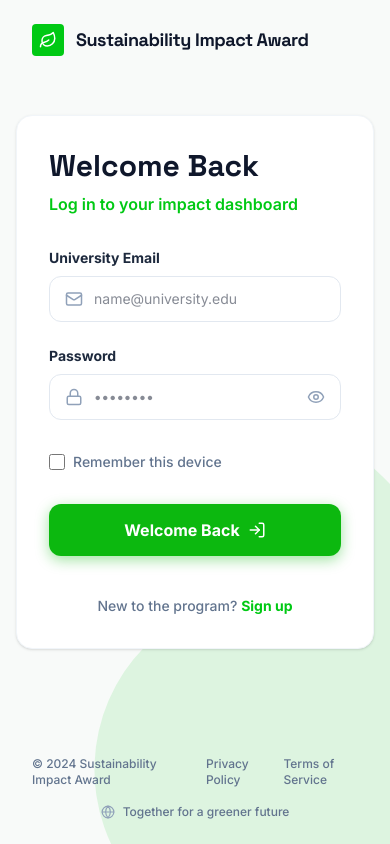
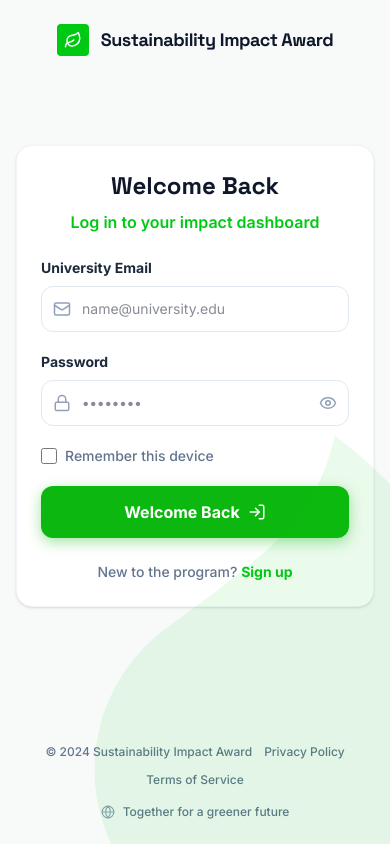
Before and after one commit to chuckabox/GreenWorld, a React (Vite) app: page /login in a window 390 px wide. Built offline with nearby package versions, Linux system fonts and the light colour scheme.

Commit message:
login page responsive

```diff
--- a/src/pages/LoginPage.tsx
+++ b/src/pages/LoginPage.tsx
@@ -1,90 +1,107 @@
-import React, { useState } from 'react';
-import { Link, useNavigate } from 'react-router-dom';
-import { Leaf, Mail, Lock, Eye, EyeOff, LogIn, Globe } from 'lucide-react';
-import { StoredUser } from '../types';
-import demoAccounts from '../data/demoAccounts.json';
+import React, { useState } from "react";
+import { Link, useNavigate } from "react-router-dom";
+import { Leaf, Mail, Lock, Eye, EyeOff, LogIn, Globe } from "lucide-react";
+import { StoredUser } from "../types";
+import demoAccounts from "../data/demoAccounts.json";
 
-export const LoginPage = ({ onLogin }: { onLogin?: (email: string) => void }) => {
-  const [email, setEmail] = useState('');
-  const [password, setPassword] = useState('');
+export const LoginPage = ({
+  onLogin,
+}: {
+  onLogin?: (email: string) => void;
+}) => {
+  const [email, setEmail] = useState("");
+  const [password, setPassword] = useState("");
   const [showPassword, setShowPassword] = useState(false);
-  const [error, setError] = useState('');
+  const [error, setError] = useState("");
   const navigate = useNavigate();
 
   const handleLogin = (e: React.FormEvent) => {
     e.preventDefault();
-    setError('');
+    setError("");
 
-    const storedUsers: StoredUser[] = JSON.parse(localStorage.getItem('users') || '[]');
+    const storedUsers: StoredUser[] = JSON.parse(
+      localStorage.getItem("users") || "[]",
+    );
     const demoUsers = demoAccounts as StoredUser[];
 
     const usersByEmail = new Map<string, StoredUser>();
-    for (const existing of storedUsers) {
+    for (const existing of storedUsers)
       usersByEmail.set(existing.email.toLowerCase(), existing);
-    }
     for (const demoUser of demoUsers) {
       const key = demoUser.email.toLowerCase();
-      if (!usersByEmail.has(key)) {
-        usersByEmail.set(key, demoUser);
-      }
+      if (!usersByEmail.has(key)) usersByEmail.set(key, demoUser);
     }
 
     const users = Array.from(usersByEmail.values());
-    if (users.length !== storedUsers.length) {
-      localStorage.setItem('users', JSON.stringify(users));
-    }
+    if (users.length !== storedUsers.length)
+      localStorage.setItem("users", JSON.stringify(users));
 
-    const user = users.find((candidate) => candidate.email.toLowerCase() === email.toLowerCase());
-
-    if (!user) {
-      setError('No account found for that email. Please sign up first.');
-      return;
-    }
-
-    if (user.password && user.password !== password) {
-      setError('Incorrect password. Please try again.');
-      return;
-    }
+    const user = users.find(
+      (c) => c.email.toLowerCase() === email.toLowerCase(),
+    );
+    if (!user)
+      return setError("No account found for that email. Please sign up first.");
+    if (user.password && user.password !== password)
+      return setError("Incorrect password. Please try again.");
 
     if (onLogin) onLogin(email);
-    navigate('/dashboard');
+    navigate("/dashboard");
   };
 
   return (
     <div className="min-h-screen bg-[#f8faf9] font-sans flex flex-col relative overflow-hidden">
       {/* Background Graphic */}
-      <div className="absolute -bottom-48 -right-48 text-[#00c914] opacity-[0.1] -z-0 pointer-events-none transform rotate-[-25deg]">
+      <div className="absolute -bottom-48 -right-48 text-[#00c914] opacity-[0.08] -z-0 pointer-events-none transform rotate-[-25deg]">
         <Leaf strokeWidth={0} fill="currentColor" size={600} />
       </div>
 
       {/* Header */}
-      <header className="px-8 py-6 flex items-center justify-between relative z-10">
-        <Link to="/" className="flex items-center gap-3 hover:opacity-80 transition-opacity">
+      <header className="px-4 sm:px-8 py-6 flex flex-col sm:flex-row items-center justify-between relative z-10">
+        <Link
+          to="/"
+          className="flex items-center gap-3 hover:opacity-80 transition-opacity"
+        >
           <div className="w-8 h-8 bg-[#00c914] rounded flex items-center justify-center text-white">
             <Leaf size={18} />
           </div>
-          <span className="font-display font-bold text-lg text-slate-900 tracking-tight">Sustainability Impact Award</span>
+          <span className="font-display font-bold text-lg text-slate-900 tracking-tight">
+            Sustainability Impact Award
+          </span>
         </Link>
-        <div className="hidden md:flex gap-6 text-sm font-medium text-slate-600">
-          <a href="#" className="hover:text-slate-900 transition-colors">Program Info</a>
-          <a href="#" className="hover:text-slate-900 transition-colors">Resources</a>
-          <a href="#" className="hover:text-slate-900 transition-colors">Support</a>
+
+        <div className="hidden md:flex gap-6 text-sm font-medium text-slate-600 mt-4 sm:mt-0">
+          <a href="#" className="hover:text-slate-900 transition-colors">
+            Program Info
+          </a>
+          <a href="#" className="hover:text-slate-900 transition-colors">
+            Resources
+          </a>
+          <a href="#" className="hover:text-slate-900 transition-colors">
+            Support
+          </a>
         </div>
       </header>
 
       {/* Main Content */}
-      <main className="flex-1 flex flex-col justify-center items-center px-4 relative z-10 w-full mb-12">
-        <div className="w-full max-w-[460px] bg-white rounded-2xl shadow-sm border border-slate-100 p-8 sm:p-10">
-          <div className="mb-8">
-            <h1 className="text-3xl font-display font-bold mb-2 text-slate-900">Welcome Back</h1>
-            <p className="text-[#00c914] font-semibold">Log in to your impact dashboard</p>
+      <main className="flex-1 flex flex-col justify-center items-center px-4 sm:px-6 w-full mb-12">
+        <div className="w-full max-w-md sm:max-w-lg md:max-w-xl bg-white rounded-2xl shadow-sm border border-slate-100 p-6 sm:p-8">
+          <div className="mb-6 sm:mb-8 text-center sm:text-left">
+            <h1 className="text-2xl sm:text-3xl font-display font-bold mb-2 text-slate-900">
+              Welcome Back
+            </h1>
+            <p className="text-[#00c914] font-semibold">
+              Log in to your impact dashboard
+            </p>
           </div>
 
-          <form onSubmit={handleLogin} className="space-y-6">
+          <form onSubmit={handleLogin} className="space-y-5">
+            {/* Email */}
             <div className="space-y-2">
-              <label className="text-sm font-bold text-slate-800 block">University Email</label>
+              <label className="text-sm font-bold text-slate-800 block">
+                University Email
+              </label>
               <div className="relative">
-                <div className="absolute left-4 top-1/2 -translate-y-1/2 text-slate-400">
+                <div className="absolute left-3 top-1/2 -translate-y-1/2 text-slate-400">
                   <Mail size={18} />
                 </div>
                 <input
@@ -93,17 +110,18 @@ export const LoginPage = ({ onLogin }: { onLogin?: (email: string) => void }) =>
                   value={email}
                   onChange={(e) => setEmail(e.target.value)}
                   placeholder="name@university.edu"
-                  className="w-full pl-11 pr-4 py-3 bg-white border border-slate-200 rounded-xl text-sm focus:outline-none focus:ring-2 focus:ring-[#00c914]/20 focus:border-[#00c914] transition-all text-slate-900"
+                  className="w-full pl-10 pr-4 py-3 bg-white border border-slate-200 rounded-xl text-sm focus:outline-none focus:ring-2 focus:ring-[#00c914]/20 focus:border-[#00c914] transition-all text-slate-900"
                 />
               </div>
             </div>
 
-            <div className="space-y-2 relative">
-              <div className="flex justify-between items-center">
-                <label className="text-sm font-bold text-slate-800">Password</label>
-              </div>
+            {/* Password */}
+            <div className="space-y-2">
+              <label className="text-sm font-bold text-slate-800 block">
+                Password
+              </label>
               <div className="relative">
-                <div className="absolute left-4 top-1/2 -translate-y-1/2 text-slate-400">
+                <div className="absolute left-3 top-1/2 -translate-y-1/2 text-slate-400">
                   <Lock size={18} />
                 </div>
                 <input
@@ -112,29 +130,39 @@ export const LoginPage = ({ onLogin }: { onLogin?: (email: string) => void }) =>
                   value={password}
                   onChange={(e) => setPassword(e.target.value)}
                   placeholder="••••••••"
-                  className="w-full pl-11 pr-11 py-3 bg-white border border-slate-200 rounded-xl text-sm focus:outline-none focus:ring-2 focus:ring-[#00c914]/20 focus:border-[#00c914] transition-all text-slate-900 font-medium tracking-widest placeholder:tracking-normal"
+                  className="w-full pl-10 pr-10 py-3 bg-white border border-slate-200 rounded-xl text-sm focus:outline-none focus:ring-2 focus:ring-[#00c914]/20 focus:border-[#00c914] transition-all text-slate-900 font-medium tracking-widest placeholder:tracking-normal"
                 />
                 <button
                   type="button"
                   onClick={() => setShowPassword(!showPassword)}
-                  className="absolute right-4 top-1/2 -translate-y-1/2 text-slate-400 hover:text-slate-600 transition-colors"
+                  className="absolute right-3 top-1/2 -translate-y-1/2 text-slate-400 hover:text-slate-600 transition-colors"
                 >
                   {showPassword ? <EyeOff size={18} /> : <Eye size={18} />}
                 </button>
               </div>
             </div>
 
-            <div className="flex items-center gap-2 pt-2 pb-2">
+            {/* Remember Checkbox */}
+            <div className="flex items-center gap-2">
               <input
                 type="checkbox"
                 id="remember"
                 className="w-4 h-4 rounded border-slate-300 text-[#00c914] focus:ring-[#00c914]/20"
               />
-              <label htmlFor="remember" className="text-sm text-slate-500 font-medium">Remember this device</label>
+              <label
+                htmlFor="remember"
+                className="text-sm text-slate-500 font-medium"
+              >
+                Remember this device
+              </label>
             </div>
 
-            {error && <p className="text-sm text-red-600 font-medium">{error}</p>}
+            {/* Error */}
+            {error && (
+              <p className="text-sm text-red-600 font-medium">{error}</p>
+            )}
 
+            {/* Submit */}
             <button
               type="submit"
               className="w-full bg-[#0cb80f] hover:bg-[#0ba60d] text-white py-3.5 rounded-xl font-bold flex items-center justify-center gap-2 transition-all shadow-[0_4px_14px_0_rgba(12,184,15,0.39)]"
@@ -143,9 +171,13 @@ export const LoginPage = ({ onLogin }: { onLogin?: (email: string) => void }) =>
             </button>
           </form>
 
-          <div className="mt-10 text-center text-sm font-medium text-slate-500">
-            New to the program?{' '}
-            <Link to="/signup" className="text-[#00c914] font-bold hover:underline">
+          {/* Sign Up */}
+          <div className="mt-6 sm:mt-8 text-center text-sm font-medium text-slate-500">
+            New to the program?{" "}
+            <Link
+              to="/signup"
+              className="text-[#00c914] font-bold hover:underline"
+            >
               Sign up
             </Link>
           </div>
@@ -153,13 +185,17 @@ export const LoginPage = ({ onLogin }: { onLogin?: (email: string) => void }) =>
       </main>
 
       {/* Footer */}
-      <footer className="w-full px-8 py-6 relative z-10 flex flex-col md:flex-row items-center justify-between text-xs font-medium text-slate-500 mt-auto">
-        <div className="flex gap-4 md:gap-6 items-center">
+      <footer className="w-full px-4 sm:px-8 py-6 flex flex-col sm:flex-row items-center justify-between text-xs font-medium text-slate-500 mt-auto">
+        <div className="flex gap-3 sm:gap-6 flex-wrap justify-center sm:justify-start">
           <span>© 2024 Sustainability Impact Award</span>
-          <a href="#" className="hover:text-slate-800 transition-colors">Privacy Policy</a>
-          <a href="#" className="hover:text-slate-800 transition-colors">Terms of Service</a>
+          <a href="#" className="hover:text-slate-800 transition-colors">
+            Privacy Policy
+          </a>
+          <a href="#" className="hover:text-slate-800 transition-colors">
+            Terms of Service
+          </a>
         </div>
-        <div className="flex items-center gap-2 mt-4 md:mt-0">
+        <div className="flex items-center gap-2 mt-4 sm:mt-0 justify-center sm:justify-end">
           <Globe size={14} className="text-slate-400" />
           <span>Together for a greener future</span>
         </div>
```
